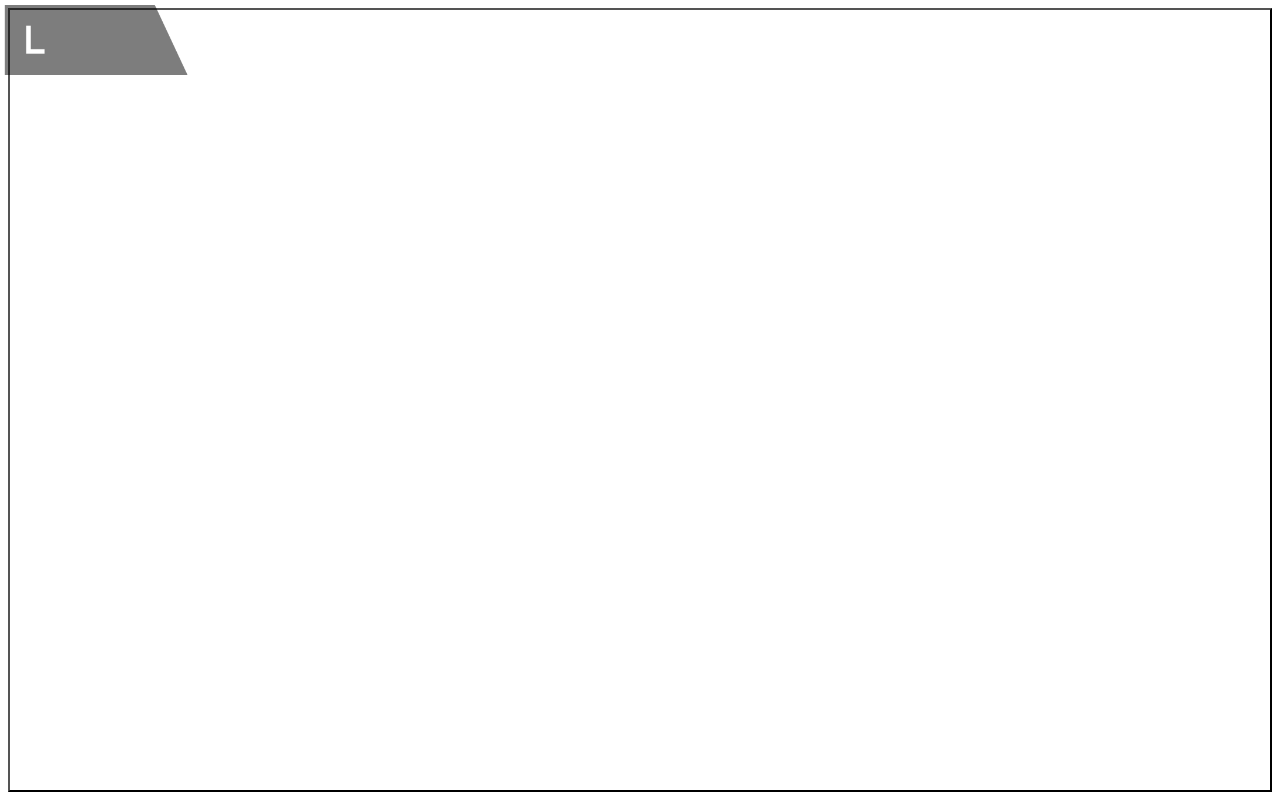
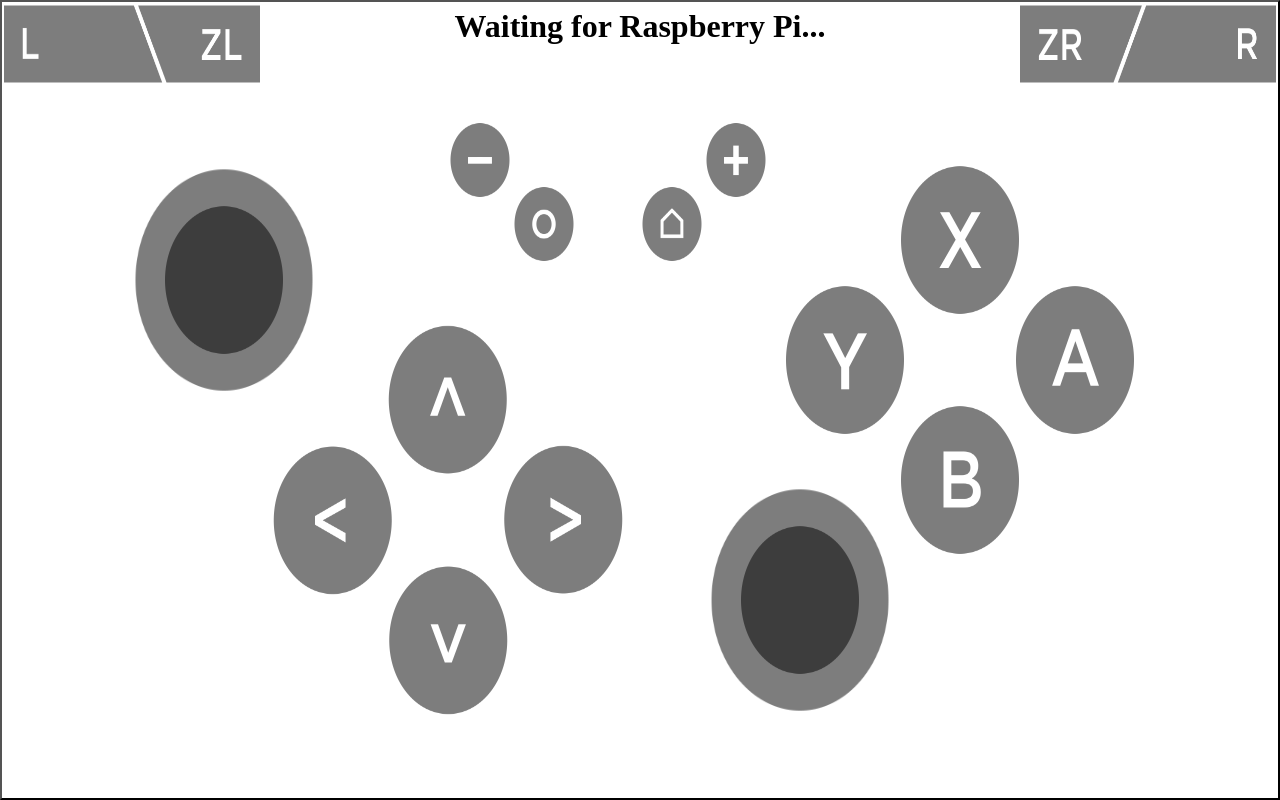
Before and after one commit to jotslo/ninbuddy, a Flask app: page / in a window 1280 px wide. Run offline with Flask 2, Linux system fonts and the light colour scheme; parts of the project's set-up code (start-up, migrations or seed data) failed here and were passed over.

Commit message:
controller design implemented

```diff
--- a/pi/templates/dashboard.html
+++ b/pi/templates/dashboard.html
@@ -4,16 +4,49 @@
         <link rel="stylesheet" href="/stylesheet.css">
     </head>
     <body>
-        <img src="{{ url_for('static', filename='button_l.png') }}" style="width: 15%; height: 10%; position: absolute; top: 0; left: 0;">
-        <button id="game-controller-button" onmousedown="buttonPressed()" onmouseup="buttonReleased()" ontouchstart="buttonPressed()" ontouchend="buttonReleased()"></button>
-        <!--<div id="joystick-area"></div>
+        <!--L, ZL, R, ZR-->
+        <img src="{{ url_for('static', filename='button_l.png') }}" style="width: 13%; height: 11%; position: absolute; top: 0; left: 0;">
+        <img src="{{ url_for('static', filename='button_zl2.png') }}" style="width: 10.15%; height: 11%; position: absolute; top: 0; left: 10.5%;">
+        <img src="{{ url_for('static', filename='button_r.png') }}" style="width: 13%; height: 11%; position: absolute; top: 0; left: 87%;">
+        <img src="{{ url_for('static', filename='button_zr2.png') }}" style="width: 10.15%; height: 11%; position: absolute; top: 0; left: 79.35%;">
+
+        <!--X, A, B, Y-->
+        <img src="{{ url_for('static', filename='button_x.png') }}" style="width: 10%; height: 20%; position: absolute; top: 20%; left: 70%;">
+        <img src="{{ url_for('static', filename='button_a.png') }}" style="width: 10%; height: 20%; position: absolute; top: 35%; left: 79%;">
+        <img src="{{ url_for('static', filename='button_b.png') }}" style="width: 10%; height: 20%; position: absolute; top: 50%; left: 70%;">
+        <img src="{{ url_for('static', filename='button_y.png') }}" style="width: 10%; height: 20%; position: absolute; top: 35%; left: 61%;">
+
+        <!--Up, Right, Down, Left-->
+        <img src="{{ url_for('static', filename='dpad_up.png') }}" style="width: 10%; height: 20%; position: absolute; top: 40%; left: 30%;">
+        <img src="{{ url_for('static', filename='dpad_right.png') }}" style="width: 10%; height: 20%; position: absolute; top: 55%; left: 39%;">
+        <img src="{{ url_for('static', filename='dpad_down.png') }}" style="width: 10%; height: 20%; position: absolute; top: 70%; left: 30%;">
+        <img src="{{ url_for('static', filename='dpad_left.png') }}" style="width: 10%; height: 20%; position: absolute; top: 55%; left: 21%;">
+
+        <!--Left Joystick-->
+        <img src="{{ url_for('static', filename='joystick.png') }}" style="width: 15%; height: 30%; position: absolute; top: 20%; left: 10%;">
+        <img src="{{ url_for('static', filename='joystick.png') }}" style="width: 10%; height: 20%; position: absolute; top: 25%; left: 12.5%;">
+
+        <!--Right Joystick-->
+        <img src="{{ url_for('static', filename='joystick.png') }}" style="width: 15%; height: 30%; position: absolute; top: 60%; left: 55%;">
+        <img src="{{ url_for('static', filename='joystick.png') }}" style="width: 10%; height: 20%; position: absolute; top: 65%; left: 57.5%;">
+
+        <!--Minus, Plus-->
+        <img src="{{ url_for('static', filename='button_minus.png') }}" style="width: 5%; height: 10%; position: absolute; top: 15%; left: 35%;">
+        <img src="{{ url_for('static', filename='button_plus.png') }}" style="width: 5%; height: 10%; position: absolute; top: 15%; left: 55%;">
+
+        <!--Screenshot, Home-->
+        <img src="{{ url_for('static', filename='button_ss.png') }}" style="width: 5%; height: 10%; position: absolute; top: 23%; left: 40%;">
+        <img src="{{ url_for('static', filename='button_home.png') }}" style="width: 5%; height: 10%; position: absolute; top: 23%; left: 50%;">
+
+        <button id="game-controller-button"></button>
+        <!--<div id="joystick-area"></div>-->
+        <!-- onmousedown="buttonPressed()" onmouseup="buttonReleased()" ontouchstart="buttonPressed()" ontouchend="buttonReleased()"-->
 
         <h1>
             <div id="msg" style="text-align:center">
                 Waiting for Raspberry Pi...
             </div>
         </h1>
-    -->
 
         <script src="main.js"></script>
     </body>
--- a/pi/templates/main.js
+++ b/pi/templates/main.js
@@ -9,6 +9,10 @@ function updateDashboard() {
 }
 
 function absorbEvent(event) {
+    console.log("absorbed");
+    // set 'msg' text to the pointer position
+    //var msg = document.getElementById("msg");
+   // msg.innerHTML = "x: " + event.touches[0].pageX + ", y: " + event.touches[0].pageY;
     event.returnValue = false;
   }
 
--- a/pi/templates/stylesheet.css
+++ b/pi/templates/stylesheet.css
@@ -25,4 +25,5 @@
     height: 100%;
     background-color: rgba(255, 255, 255, 0);
     z-index: 9999;
+    position: absolute;
   }
```
Also changed, not shown: 1 other file.
